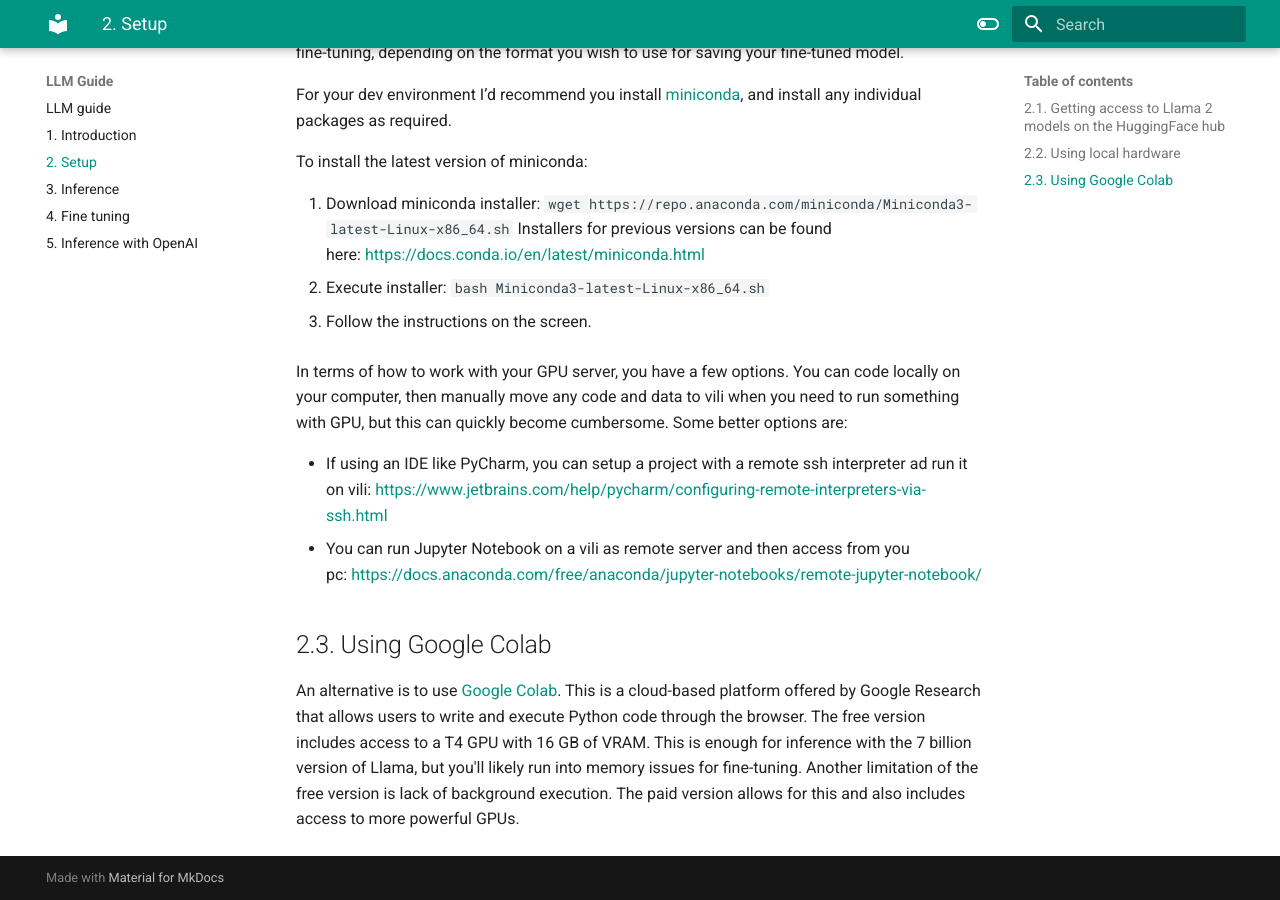
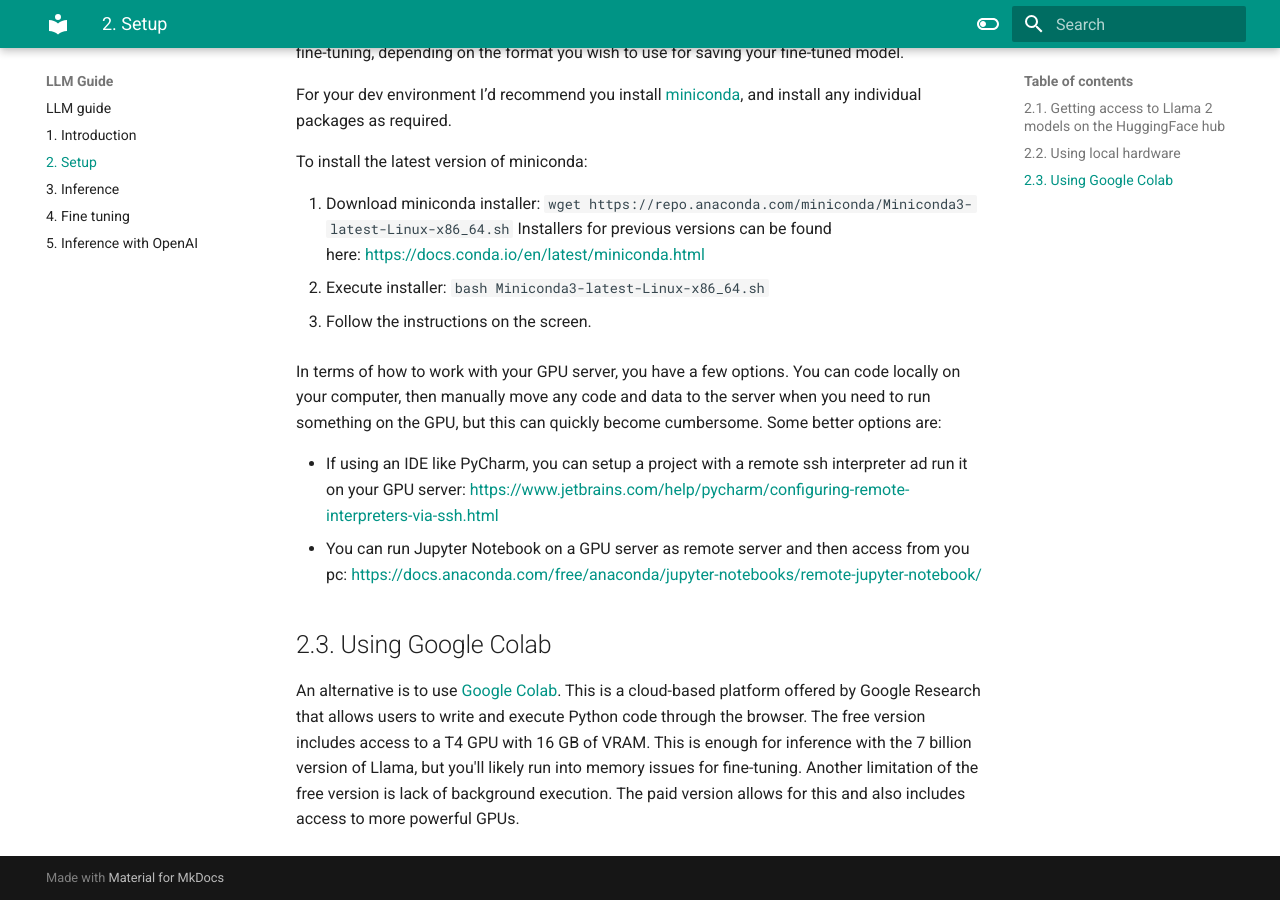
Before and after one commit to nestorp/llm-examples, an MkDocs documentation site: the page built from docs/2. Setup.md, in a window 1280 px wide and 900 px high, scrolled down 737 px. Built offline with MkDocs 1.6.1 and Material for MkDocs 9.7.7, drawn with Linux system fonts in a browser that asks for light colours.

Commit message:
Updating setup

```diff
--- a/docs/2. Setup.md
+++ b/docs/2. Setup.md
@@ -25,10 +25,10 @@
 
 3. Follow the instructions on the screen.
 
-In terms of how to work with your GPU server, you have a few options. You can code locally on your computer, then manually move any code and data to vili when you need to run something with GPU, but this can quickly become cumbersome. Some better options are:
+In terms of how to work with your GPU server, you have a few options. You can code locally on your computer, then manually move any code and data to the server when you need to run something on the GPU, but this can quickly become cumbersome. Some better options are:
 
-- If using an IDE like PyCharm, you can setup a project with a remote ssh interpreter ad run it on vili: [https://www.jetbrains.com/help/pycharm/configuring-remote-interpreters-via-ssh.html](https://www.jetbrains.com/help/pycharm/configuring-remote-interpreters-via-ssh.html)
-- You can run Jupyter Notebook on a vili as remote server and then access from you pc: [https://docs.anaconda.com/free/anaconda/jupyter-notebooks/remote-jupyter-notebook/](https://docs.anaconda.com/free/anaconda/jupyter-notebooks/remote-jupyter-notebook/)
+- If using an IDE like PyCharm, you can setup a project with a remote ssh interpreter ad run it on your GPU server: [https://www.jetbrains.com/help/pycharm/configuring-remote-interpreters-via-ssh.html](https://www.jetbrains.com/help/pycharm/configuring-remote-interpreters-via-ssh.html)
+- You can run Jupyter Notebook on a GPU server as remote server and then access from you pc: [https://docs.anaconda.com/free/anaconda/jupyter-notebooks/remote-jupyter-notebook/](https://docs.anaconda.com/free/anaconda/jupyter-notebooks/remote-jupyter-notebook/)
 
 ## 2.3. Using Google Colab
 
```
